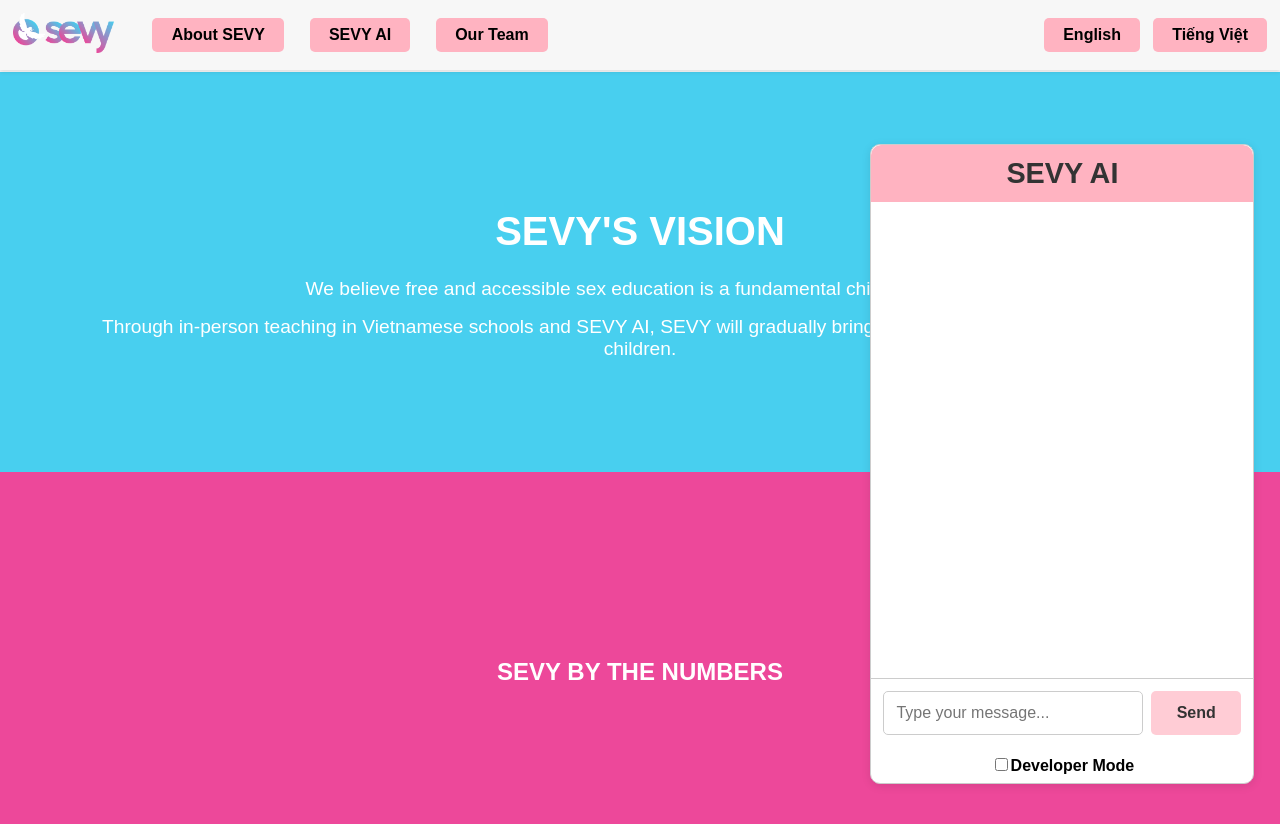
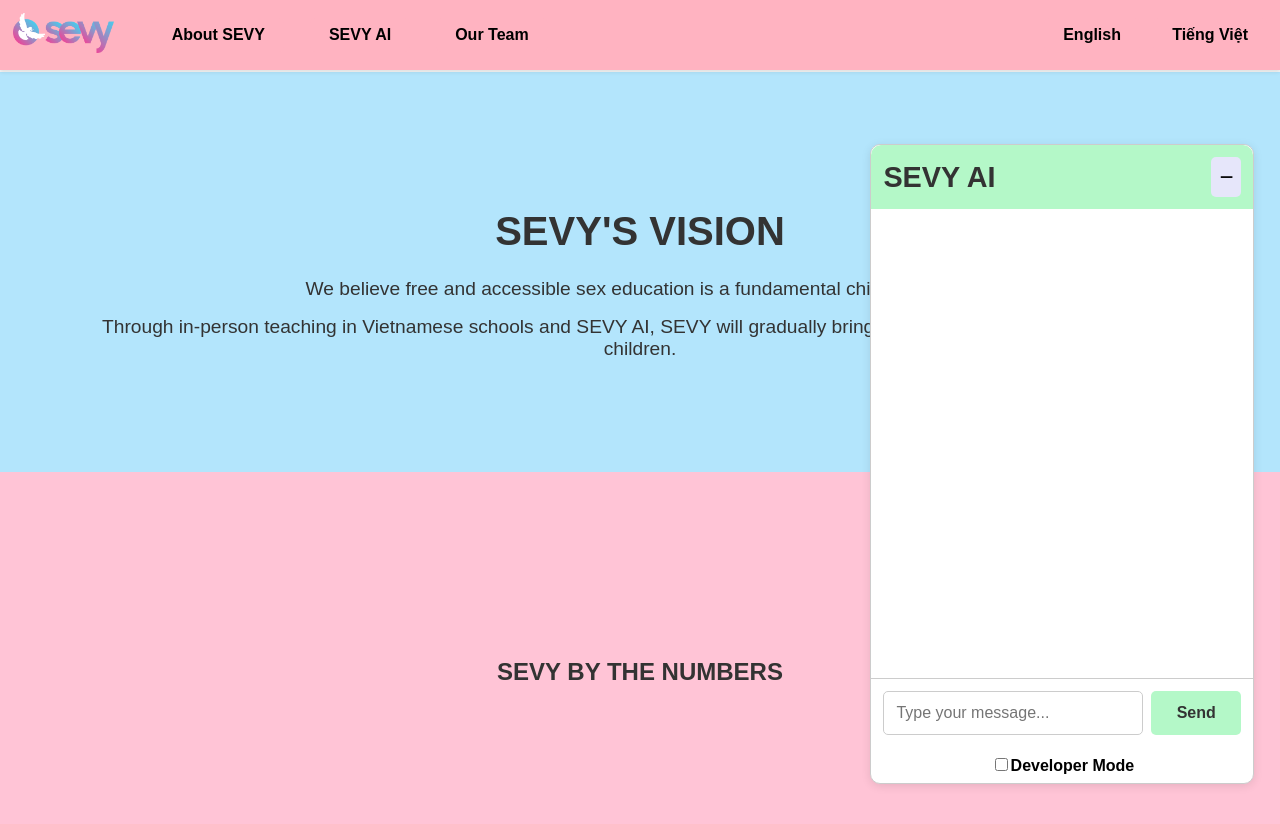
Before and after one commit to NguyenTran2002/SEVY, a React (Create React App) app in the folder react-frontend/: page / in a window 1280 px wide. Shown: the top 824 px of the page. Built offline with nearby package versions, Linux system fonts and the light colour scheme.

Commit message:
remixed web's colors

```diff
--- a/react-frontend/src/App.css
+++ b/react-frontend/src/App.css
@@ -25,45 +25,143 @@ body {
   min-height: 100vh;
 }
 
+/* NavBar */
+.navbar {
+  display: flex;
+  justify-content: space-between;
+  align-items: center;
+  padding: 1vw;
+  background-color: #ffb3c1;
+  color: #333333;
+  /* Dark Gray Text */
+  width: 100%;
+  position: fixed;
+  top: 0;
+  left: 0;
+  z-index: 1000;
+  box-shadow: 0 2px 4px rgba(0, 0, 0, 0.1);
+}
+
+.navbar-right {
+  display: flex;
+  justify-content: flex-end;
+  align-items: center;
+}
+
+.navbar-right button {
+  margin-left: 1vw;
+  padding: 1vh 1.5vw;
+  background-color: #ffb3c1;
+  border: none;
+  cursor: pointer;
+  font-weight: bold;
+  font-size: 1rem;
+  border-radius: 5px;
+}
+
+.navbar-right button:hover {
+  background-color: #b4f8c8;
+}
+
+.navbar-left {
+  display: flex;
+  align-items: center;
+  justify-content: flex-start;
+}
+
+.navbar-logo {
+  height: 5vh;
+  /* max-height: 60px; */
+  width: auto;
+  /* Maintain aspect ratio */
+}
+
+.navbar-links {
+  display: flex;
+  margin-left: 2vw;
+}
+
+.navbar-links button {
+  margin: 0 1vw;
+  padding: 1vh 1.5vw;
+  background-color: #ffb3c1;
+  border: none;
+  cursor: pointer;
+  font-weight: bold;
+  font-size: 1rem;
+  border-radius: 5px;
+}
+
+.navbar-links button:hover {
+  background-color: #b4f8c8;
+}
+
 /* Chat Box */
 .chat-box {
   position: fixed;
   bottom: 2vh;
-  /* Positioning relative to the viewport */
   right: 2vw;
-  /* Positioning relative to the viewport */
   width: 30vw;
-  /* Set a max width */
+  max-width: 400px;
   z-index: 1000;
-  /* Ensure it's above other elements */
-
   background-color: white;
   border: 1px solid #ccc;
   box-shadow: 0 2px 10px rgba(0, 0, 0, 0.1);
   border-radius: 10px;
-  /* Outer container border radius */
-
   display: flex;
   flex-direction: column;
-  /* Flexbox layout for stacking content vertically */
   height: 80vh;
-  /* Dynamic height, 45% of the viewport */
   overflow: hidden;
-  /* Ensure content doesn’t overflow */
 }
 
-/* Header */
+/* Header with Minimize Button */
 .chat-box .header {
-  background-color: #ffb3c1;
+  background-color: #b4f8c8;
   color: #333;
   padding: 1.5vh;
-  /* Dynamic padding */
   text-align: center;
   font-size: 1.8rem;
-  /* Use rem for responsive font size */
   font-weight: bold;
   border-radius: 10px 10px 0 0;
-  /* Rounded corners at the top */
+  display: flex;
+  justify-content: space-between;
+  align-items: center;
+}
+
+.minimize-btn {
+  background-color: #e6e6fa;
+  border: none;
+  padding: 0.5rem;
+  font-size: 1.5rem;
+  /* Adjust size for icon */
+  cursor: pointer;
+  border-radius: 5px;
+  line-height: 1;
+}
+
+.minimize-btn:hover {
+  background-color: #d8bfd8;
+}
+
+/* Minimized Chat Button */
+.open-chat-btn {
+  position: fixed;
+  bottom: 2vh;
+  right: 2vw;
+  background-color: #b4f8c8;
+  /* Mint Green */
+  color: #333333;
+  /* Dark Gray Text */
+  border: none;
+  padding: 1rem 2rem;
+  font-size: 1rem;
+  cursor: pointer;
+  border-radius: 5px;
+}
+
+.open-chat-btn:hover {
+  background-color: #a2e8b4;
+  /* Slightly darker mint green for hover effect */
 }
 
 /* Chat messages area */
@@ -81,7 +179,8 @@ body {
   border-radius: 5px;
 }
 
-.chat-box .chat-message.User {
+.chat-box .chat-message.You,
+.chat-box .chat-message.Bạn {
   background-color: #ffccd5;
   text-align: left;
 }
@@ -116,7 +215,7 @@ body {
   padding: 1.5vh 2vw;
   border: none;
   border-radius: 5px;
-  background-color: #ffccd5;
+  background-color: #b4f8c8;
   cursor: pointer;
   font-weight: bold;
   font-size: 1rem;
@@ -124,7 +223,7 @@ body {
 }
 
 .chat-box .chat-input button:hover {
-  background-color: #ffb3c1;
+  background-color: #a2e8b4;
 }
 
 /* Developer Mode Toggle */
@@ -139,80 +238,12 @@ body {
   font-weight: bold;
 }
 
-/* NavBar */
-.navbar {
-  display: flex;
-  justify-content: space-between;
-  align-items: center;
-  padding: 1vw;
-  background-color: #f7f7f7;
-  width: 100%;
-  position: fixed;
-  top: 0;
-  left: 0;
-  z-index: 1000;
-  box-shadow: 0 2px 4px rgba(0, 0, 0, 0.1);
-}
-
-.navbar-right {
-  display: flex;
-  justify-content: flex-end;
-  align-items: center;
-}
-
-.navbar-right button {
-  margin-left: 1vw;
-  padding: 1vh 1.5vw;
-  background-color: #ffb3c1;
-  border: none;
-  cursor: pointer;
-  font-weight: bold;
-  font-size: 1rem;
-  border-radius: 5px;
-}
-
-.navbar-right button:hover {
-  background-color: #ffccd5;
-}
-
-.navbar-left {
-  display: flex;
-  align-items: center;
-  justify-content: flex-start;
-}
-
-.navbar-logo {
-  height: 5vh;
-  /* max-height: 60px; */
-  width: auto;
-  /* Maintain aspect ratio */
-}
-
-.navbar-links {
-  display: flex;
-  margin-left: 2vw;
-}
-
-.navbar-links button {
-  margin: 0 1vw;
-  padding: 1vh 1.5vw;
-  background-color: #ffb3c1;
-  border: none;
-  cursor: pointer;
-  font-weight: bold;
-  font-size: 1rem;
-  border-radius: 5px;
-}
-
-.navbar-links button:hover {
-  background-color: #ffccd5;
-}
-
 /* SEVY's Vision Section */
 .vision-section {
   margin-top: 9vh;
-  background-color: #48cfef;
-  color: white;
+  background-color: #b3e5fc;
+  color: #333333;
+  /* Dark Gray Text */
   padding: 5vh 5vw;
   text-align: center;
   width: 100%;
@@ -240,8 +271,9 @@ body {
 
 /* SEVY by The Numbers Section */
 .numbers-section {
-  background-color: #ed489a;
-  color: white;
+  background-color: #ffc4d6;
+  color: #333333;
+  /* Dark Gray Text */
   padding: 5vh 5vw;
   /* Adjusted padding for better layout */
   text-align: center;
--- a/react-frontend/src/App.js
+++ b/react-frontend/src/App.js
@@ -1,4 +1,3 @@
-
 import React, { useEffect, useState } from 'react';
 import './App.css';
 import { useTranslation } from 'react-i18next';
@@ -11,6 +10,7 @@ function App() {
   const [input, setInput] = useState('');
   const [messages, setMessages] = useState([]);
   const [isDeveloperMode, setIsDeveloperMode] = useState(false);
+  const [isChatMinimized, setIsChatMinimized] = useState(false); // New state for chat box visibility
 
   useEffect(() => {
     const preferredLanguage = localStorage.getItem('preferredLanguage') || 'en';
@@ -74,8 +74,14 @@ function App() {
       </div>
 
       {/* Chat Box */}
+      {!isChatMinimized && (  // Show chat box only when it's not minimized
         <div className="chat-box">
-        <div className="header">SEVY AI</div>
+          <div className="header">
+            SEVY AI
+            <button className="minimize-btn" onClick={() => setIsChatMinimized(true)}>
+              &#x2212; {/* Unicode for minus sign representing minimize */}
+            </button>
+          </div>
           <div className="chat-messages">
             {messages.map((msg, index) => (
               <div key={index} className={`chat-message ${msg.user}`}>
@@ -104,6 +110,14 @@ function App() {
             </label>
           </div>
         </div>
+      )}
+
+      {/* Minimized Button */}
+      {isChatMinimized && (
+        <button className="open-chat-btn" onClick={() => setIsChatMinimized(false)}>
+          {t('open_chat')}
+        </button>
+      )}
     </div>
   );
 }
--- a/react-frontend/src/locales/en.json
+++ b/react-frontend/src/locales/en.json
@@ -7,6 +7,7 @@
     "developer_mode": "Developer Mode",
     "you": "You",
     "SEVY_AI": "SEVY AI",
+    "open_chat": "Chat with SEVY AI",
     "sevy_vision": "SEVY'S VISION",
     "sevy_vision_content_line_1": "We believe free and accessible sex education is a fundamental children's right.",
     "sevy_vision_content_line_2": "Through in-person teaching in Vietnamese schools and SEVY AI, SEVY will gradually bring sex education to every Vietnamese children.",
--- a/react-frontend/src/locales/vi.json
+++ b/react-frontend/src/locales/vi.json
@@ -7,6 +7,7 @@
     "developer_mode": "Chế độ lập trình viên",
     "you": "Bạn",
     "SEVY_AI": "SEVY AI",
+    "open_chat": "Hỏi SEVY AI",
     "sevy_vision": "TẦM NHÌN CỦA SEVY",
     "sevy_vision_content_line_1": "Chúng tôi tin rằng giáo dục giới tính miễn phí là một quyền cơ bản của trẻ em.",
     "sevy_vision_content_line_2": "Thông qua giảng dạy trực tiếp ở các trường học tại Việt Nam và SEVY AI, SEVY sẽ từng bước đưa giáo dục giới tính đến với mọi trẻ em Việt Nam.",
```
Lines whose indentation alone changed are shown as unchanged.
